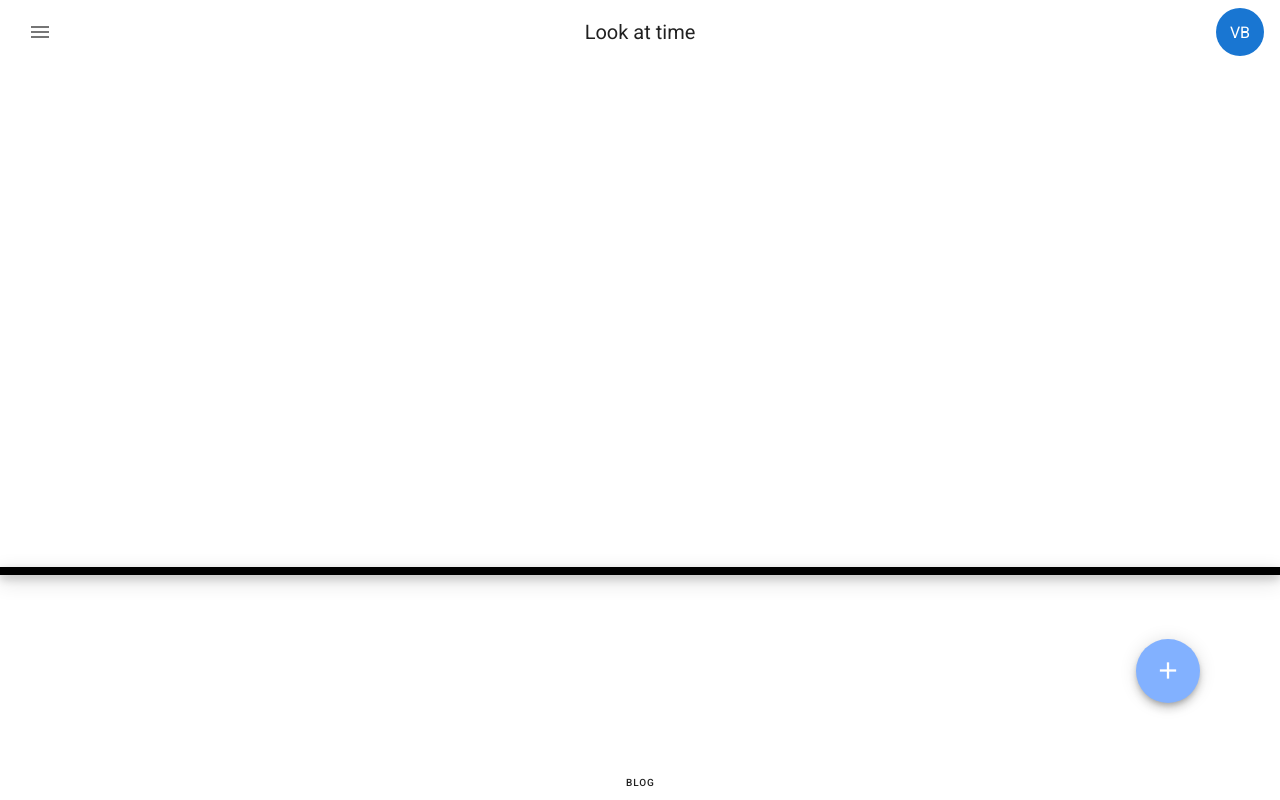
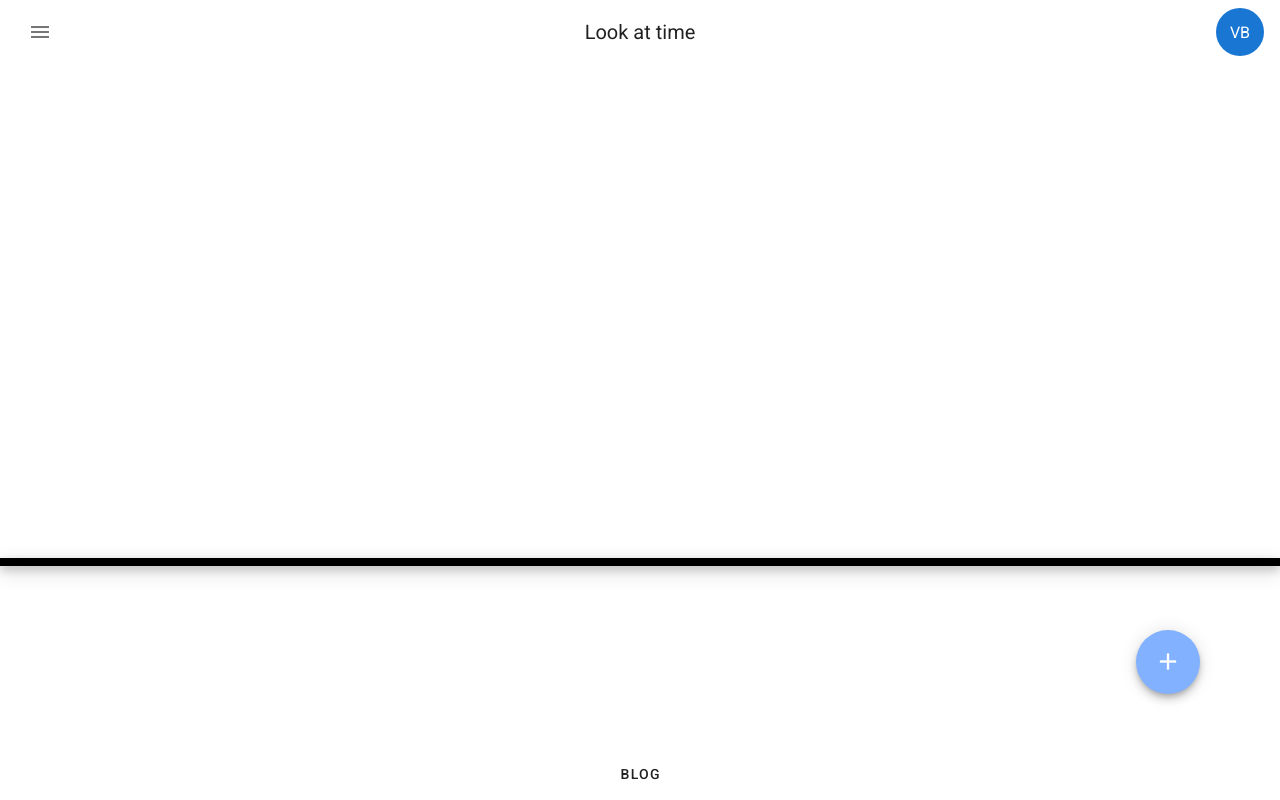
Before and after one commit to vbackeberg/lookattime, a Vue app in the folder web/: page / in a window 1280 px wide. Built offline with nearby package versions, Linux system fonts and the light colour scheme.

Commit message:
make footer buttons bigger

```diff
--- a/web/src/app.vue
+++ b/web/src/app.vue
@@ -37,10 +37,10 @@
     </v-main>
     <v-footer app color="white" padless>
       <v-row justify="center" no-gutters>
-        <!-- <v-btn text rounded class="my-2" to="/about" x-small>
+        <!-- <v-btn text rounded class="my-2" to="/about">
           Impressum
         </v-btn> -->
-        <v-btn text rounded class="my-2" x-small>
+        <v-btn text rounded class="my-2">
           Blog
         </v-btn>
       </v-row>
```
